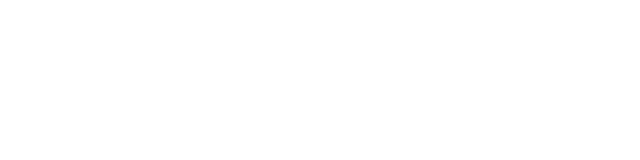
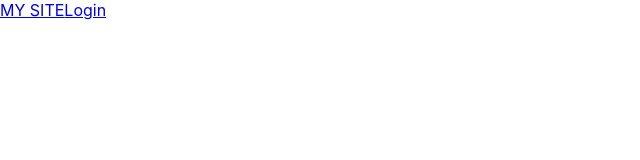
Before and after one commit to SungMIA/ReactApp, a React (Create React App) app in the folder my-app/: page / in a window 1280 px wide. Shown: the top 160 px of the page, without its empty margins (0-640 px from the left). Built offline with nearby package versions, Linux system fonts and the light colour scheme.

Commit message:
Got routes working, component deprecated, replacing with elements

```diff
--- a/my-app/package.json
+++ b/my-app/package.json
@@ -1,4 +1,6 @@
 {
+  "homepage": ".",
+  "proxy":"https://localhost:3000/",
   "name": "my-app",
   "version": "0.1.0",
   "private": true,
--- a/my-app/src/App.js
+++ b/my-app/src/App.js
@@ -1,5 +1,5 @@
-
-import Home from './pages/Home'
+import './App.css'
+import Home from './pages/Home.jsx'
 import React from 'react'
 import { BrowserRouter, Routes, Route } from 'react-router-dom'
 
@@ -7,7 +7,7 @@
   return (
     <BrowserRouter>
       <Routes>
-        <Route exact path="/" component={Home}/>
+        <Route exact path="/" element={<Home></Home>}/>
       </Routes>
     </BrowserRouter>
   );
--- a/my-app/src/components/NavContainer.jsx
+++ b/my-app/src/components/NavContainer.jsx
@@ -29,7 +29,7 @@
     return (
     <>
         <div className="navBarContainer">
-            <Navbar>
+            <Navbar bg="light" expand="lg">
                     <Navbar.Brand href="/">MY SITE</Navbar.Brand>
                     {
                         checkLogin()
--- a/my-app/src/pages/Home.jsx
+++ b/my-app/src/pages/Home.jsx
@@ -1,5 +1,5 @@
-import {React, useState} from 'react'
-import NavContainer from '../components/NavContainer'
+import { React, useState } from 'react'
+import NavContainer from '../components/NavContainer.jsx'
 
 const Home = () => {
     return (
@@ -12,4 +12,4 @@
 
 }
 
-export default Home;
+export default Home
```
